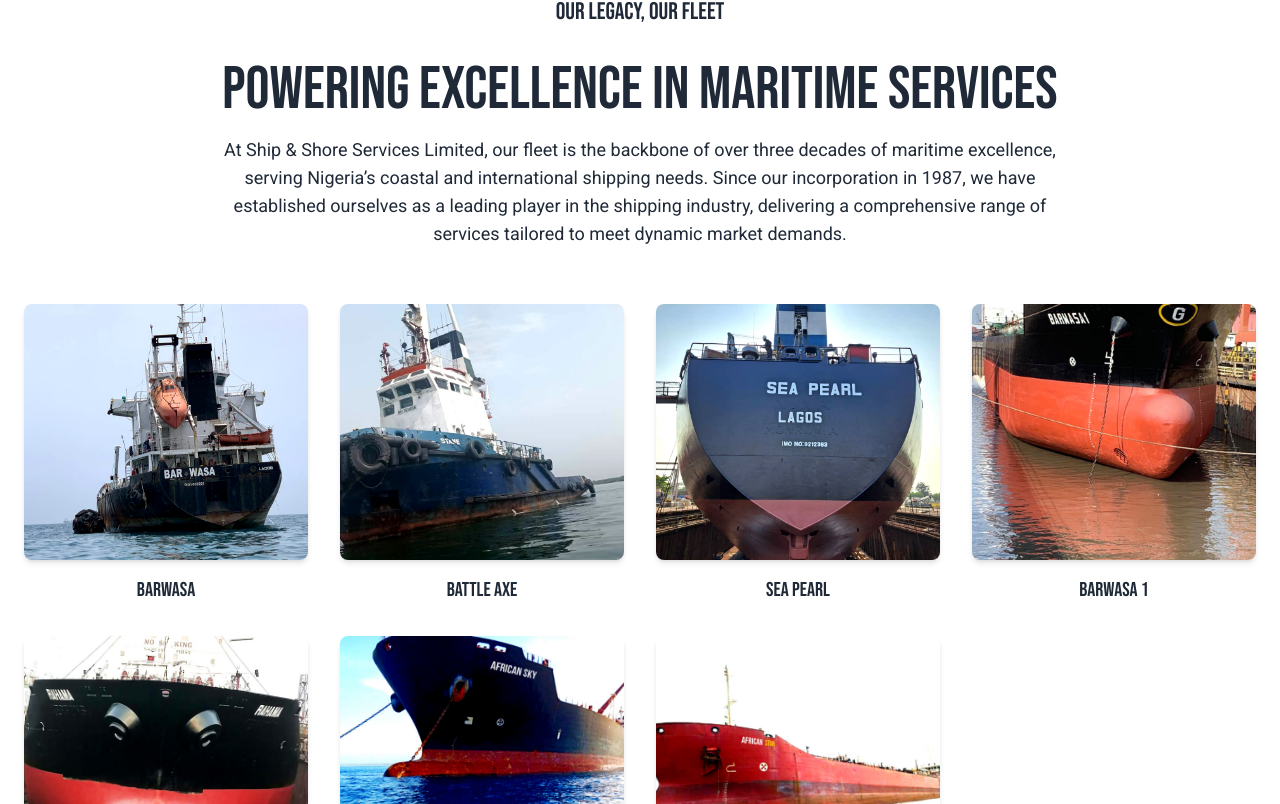
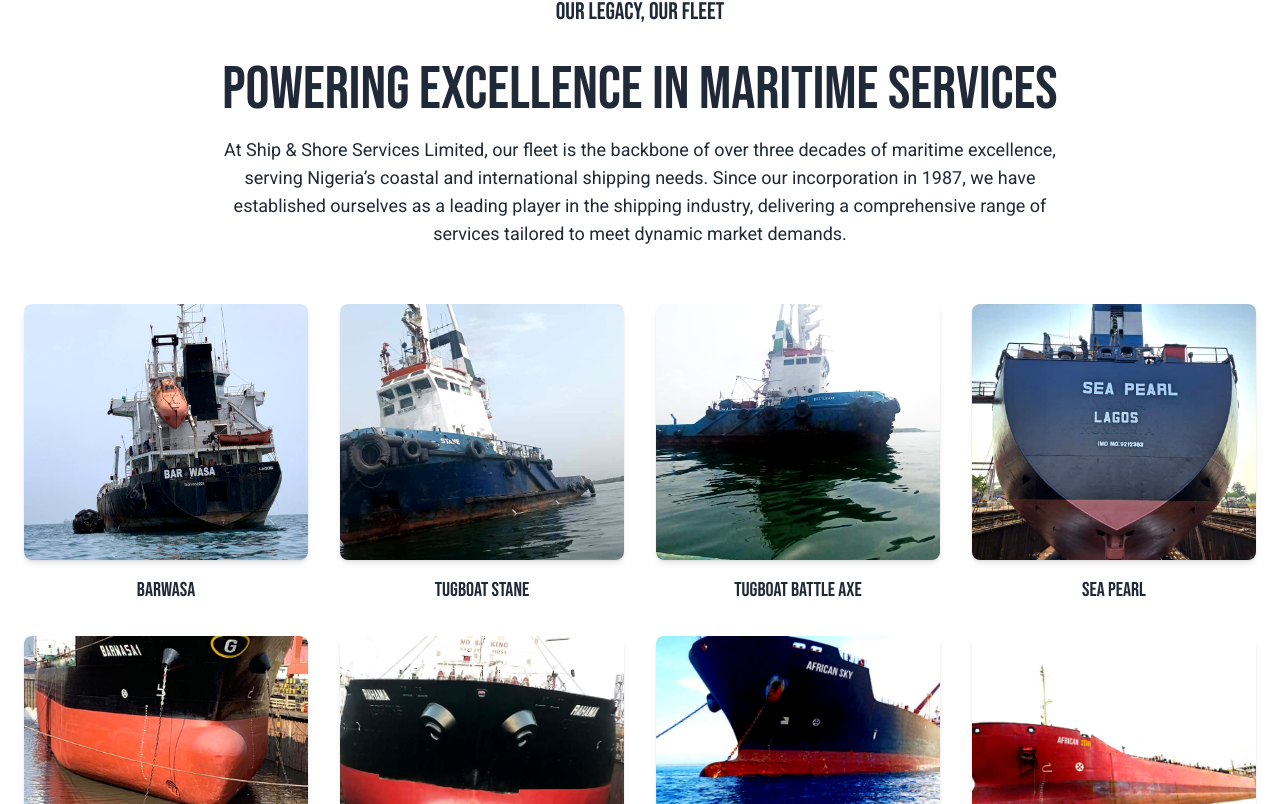
Before and after one commit to augustine-ugwu/ShipandshoreNewSite, a Next.js app: page /fleet in a window 1280 px wide. Shown: the part 446-1250 px from the top of the page. Built offline with nearby package versions, Linux system fonts and the light colour scheme.

Commit message:
added new ship to fleet

```diff
--- a/src/app/fleet/page.js
+++ b/src/app/fleet/page.js
@@ -13,8 +13,12 @@ const fleet = [
     image: "/assets/02.jpg",
   },
   {
-    name: "Battle Axe",
+    name: "TugBoat Stane",
     image: "/assets/10.jpg",
+  },
+  {
+    name: "TugBoat Battle Axe",
+    image: "/assets/11.jpg",
   },
   {
     name: "Sea Pearl",
```
